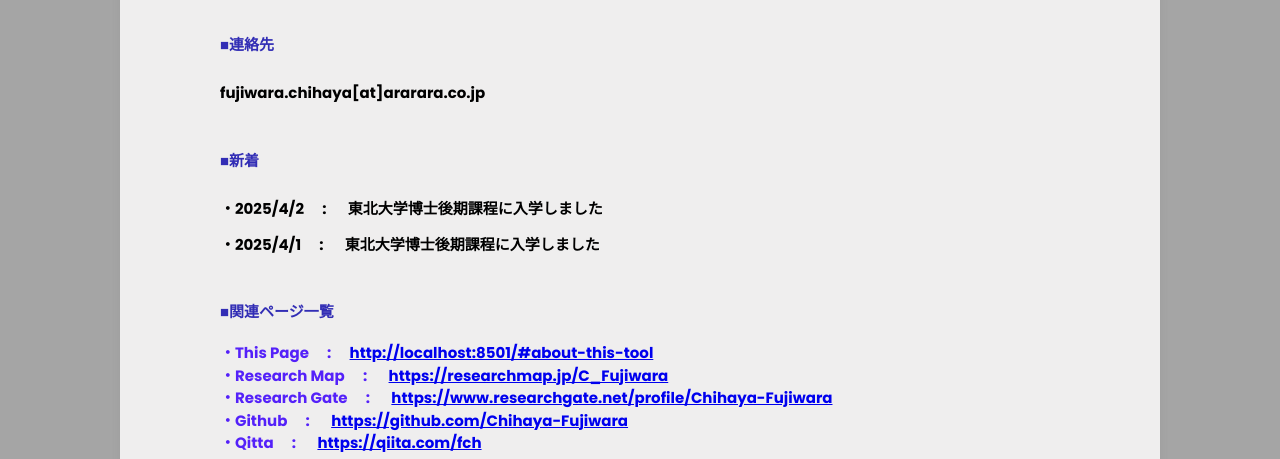
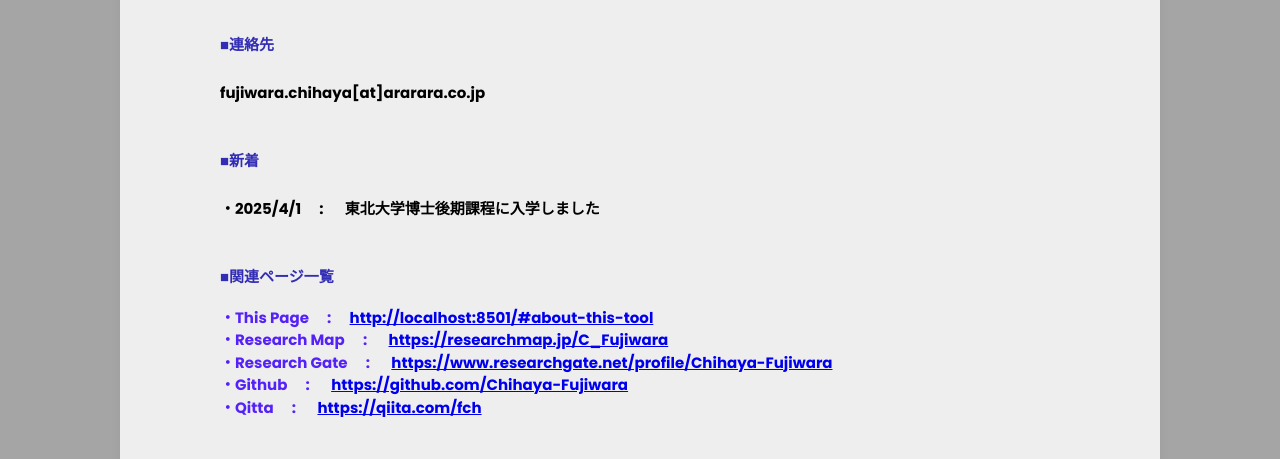
Before and after one commit to Chihaya-Fujiwara/homepage, a Flask app: page / in a window 1280 px wide. Shown: the part 271-730 px from the top of the page. Run offline with Flask 3, Linux system fonts and the light colour scheme.

Commit message:
second commit

```diff
--- a/templates/index.html
+++ b/templates/index.html
@@ -33,10 +33,8 @@
         <h1>{% if lang == 'ja' %}■新着{% else %}■New information{% endif %}</h1>
     </section>
     <section class="main_black">
-        <h1>{% if lang == 'ja' %}・2025/4/2 &emsp;: &emsp; 東北大学博士後期課程に入学しました
+        <h1>{% if lang == 'ja' %}・2025/4/1 &emsp;: &emsp; 東北大学博士後期課程に入学しました
             {% else %}・2025/4/2 &emsp;: &emsp; Entered Tohoku University Doctoral Program.{% endif %}</h1>
-        <h1>{% if lang == 'ja' %}・2025/4/1 &emsp;: &emsp; 東北大学博士後期課程に入学しました
-            {% else %}・2025/4/1 &emsp;: &emsp; Entered Tohoku University Doctoral Program.{% endif %}</h1>
     </section>
 
     <br>
```
